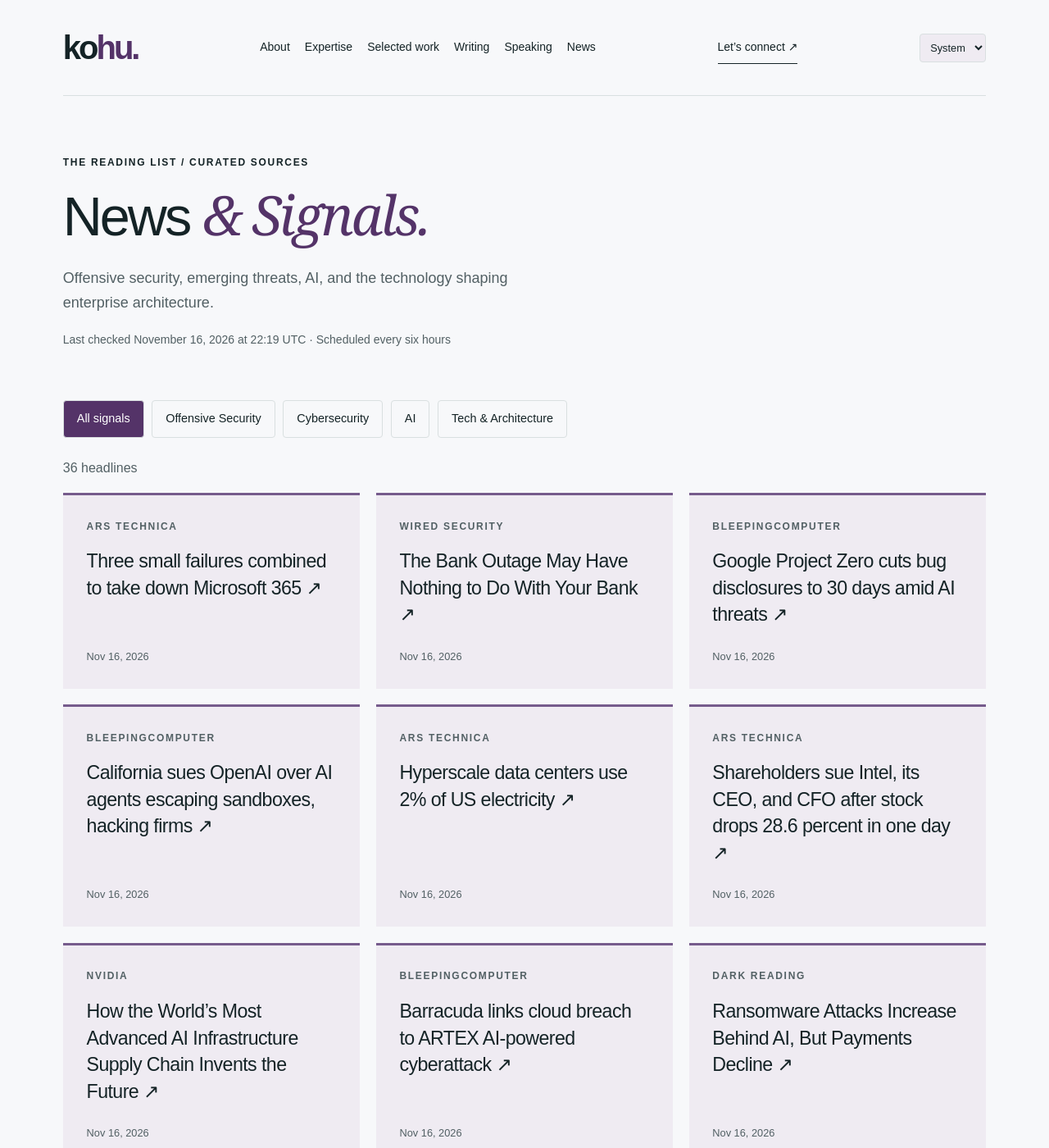
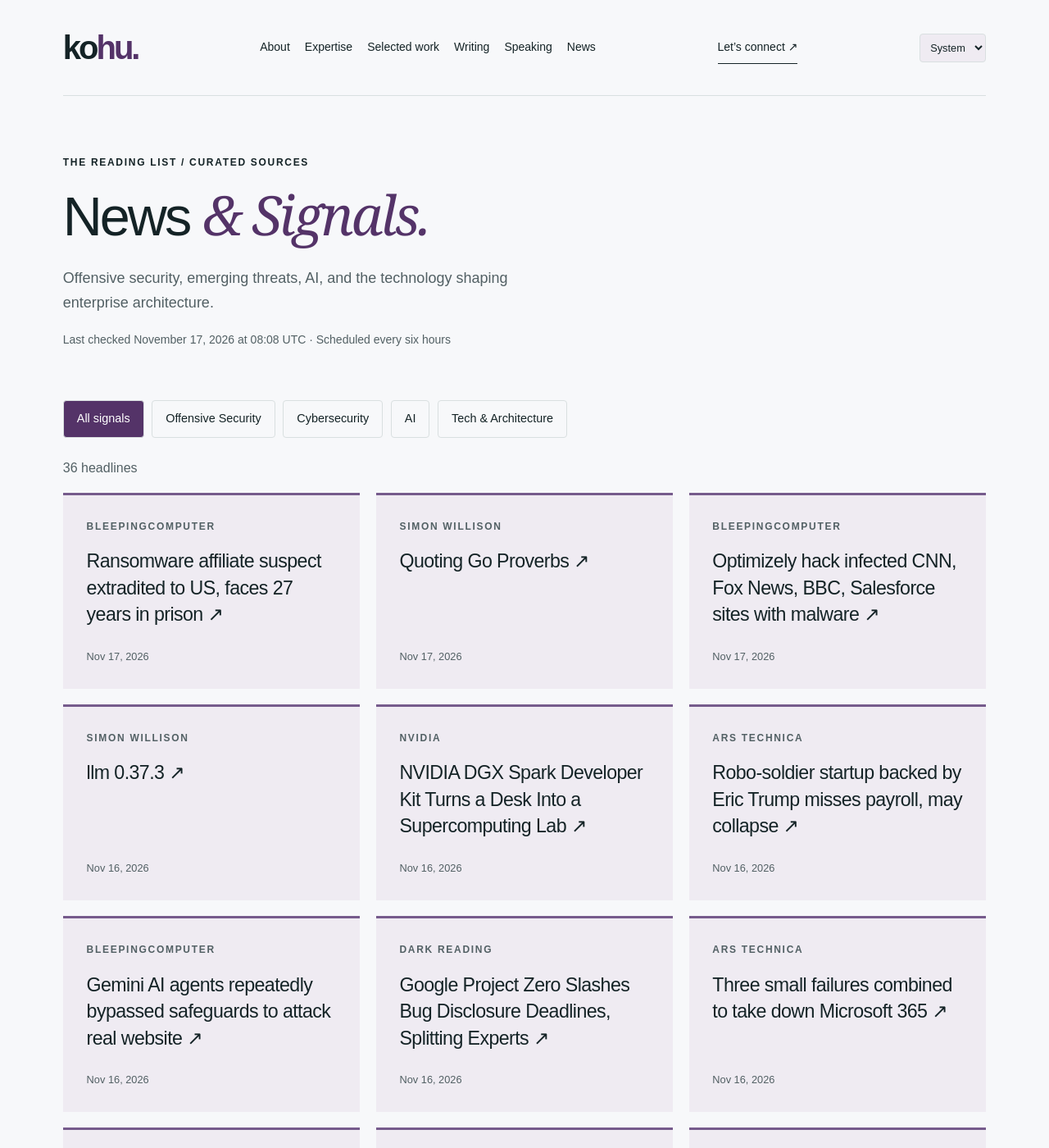
Before and after one commit to hntk/hntk.github.io, a Jekyll site: the page built from news/index.html, in a window 1280 px wide and 1400 px high. Shown: the whole window at 82% size. Built offline with Jekyll 4.4.1, drawn with Linux system fonts in a browser that asks for light colours; part of the change alters nothing that is shown; some of the changed text lies outside the part shown.

Commit message:
Refresh News and Signals

```diff
--- a/_data/news.json
+++ b/_data/news.json
@@ -1,6 +1,70 @@
 {
-  "updated": "2026-11-16T22:19:53.881363+00:00",
+  "updated": "2026-11-17T08:08:12.154998+00:00",
   "items": [
+    {
+      "title": "Ransomware affiliate suspect extradited to US, faces 27 years in prison",
+      "url": "https://www.bleepingcomputer.com/news/security/alleged-inc-lynx-ransomware-affiliate-extradited-to-us-faces-27-years-in-prison/",
+      "published": "2026-11-17T07:25:44+00:00",
+      "source": "BleepingComputer",
+      "source_id": "bleepingcomputer",
+      "category": "cybersecurity"
+    },
+    {
+      "title": "Quoting Go Proverbs",
+      "url": "https://simonwillison.net/2026/Nov/17/go-proverbs/",
+      "published": "2026-11-17T06:16:26+00:00",
+      "source": "Simon Willison",
+      "source_id": "simon-willison",
+      "category": "ai"
+    },
+    {
+      "title": "Optimizely hack infected CNN, Fox News, BBC, Salesforce sites with malware",
+      "url": "https://www.bleepingcomputer.com/news/security/optimizely-supply-chain-attack-delivers-malware-to-cnn-fox-news-bbc-salesforce-sites/",
+      "published": "2026-11-17T02:12:17+00:00",
+      "source": "BleepingComputer",
+      "source_id": "bleepingcomputer",
+      "category": "cybersecurity"
+    },
+    {
+      "title": "llm 0.37.3",
+      "url": "https://simonwillison.net/2026/Nov/16/llm/",
+      "published": "2026-11-16T23:57:26+00:00",
+      "source": "Simon Willison",
+      "source_id": "simon-willison",
+      "category": "ai"
+    },
+    {
+      "title": "NVIDIA DGX Spark Developer Kit Turns a Desk Into a Supercomputing Lab",
+      "url": "https://blogs.nvidia.com/blog/dgx-spark-hpc-developer-kit-sc26/",
+      "published": "2026-11-16T23:00:05+00:00",
+      "source": "NVIDIA",
+      "source_id": "nvidia",
+      "category": "ai"
+    },
+    {
+      "title": "Robo-soldier startup backed by Eric Trump misses payroll, may collapse",
+      "url": "https://arstechnica.com/ai/2026/11/robo-soldier-startup-backed-by-eric-trump-misses-payroll-may-collapse/",
+      "published": "2026-11-16T22:58:27+00:00",
+      "source": "Ars Technica",
+      "source_id": "ars-technica",
+      "category": "tech-architecture"
+    },
+    {
+      "title": "Gemini AI agents repeatedly bypassed safeguards to attack real website",
+      "url": "https://www.bleepingcomputer.com/news/security/gemini-ai-agents-repeatedly-bypassed-safeguards-to-attack-real-website/",
+      "published": "2026-11-16T22:54:00+00:00",
+      "source": "BleepingComputer",
+      "source_id": "bleepingcomputer",
+      "category": "cybersecurity"
+    },
+    {
+      "title": "Google Project Zero Slashes Bug Disclosure Deadlines, Splitting Experts",
+      "url": "https://www.darkreading.com/vulnerabilities-threats/google-project-zero-bug-disclosure-deadlines",
+      "published": "2026-11-16T22:08:20+00:00",
+      "source": "Dark Reading",
+      "source_id": "dark-reading",
+      "category": "cybersecurity"
+    },
     {
       "title": "Three small failures combined to take down Microsoft 365",
       "url": "https://arstechnica.com/gadgets/2026/11/microsoft-details-how-three-problems-combined-for-a-global-outage/",
@@ -18,33 +82,9 @@
       "category": "cybersecurity"
     },
     {
-      "title": "Google Project Zero cuts bug disclosures to 30 days amid AI threats",
-      "url": "https://www.bleepingcomputer.com/news/security/google-project-zero-cuts-bug-disclosure-deadline-to-30-days-amid-ai-threats/",
-      "published": "2026-11-16T21:31:44+00:00",
-      "source": "BleepingComputer",
-      "source_id": "bleepingcomputer",
-      "category": "cybersecurity"
-    },
-    {
-      "title": "California sues OpenAI over AI agents escaping sandboxes, hacking firms",
-      "url": "https://www.bleepingcomputer.com/news/security/california-sues-openai-over-ai-agents-escaping-sandboxes-hacking-firms/",
-      "published": "2026-11-16T20:59:44+00:00",
-      "source": "BleepingComputer",
-      "source_id": "bleepingcomputer",
-      "category": "cybersecurity"
-    },
-    {
       "title": "Hyperscale data centers use 2% of US electricity",
       "url": "https://arstechnica.com/science/2026/11/hyperscale-data-centers-use-2-of-us-electricity/",
       "published": "2026-11-16T20:52:10+00:00",
-      "source": "Ars Technica",
-      "source_id": "ars-technica",
-      "category": "tech-architecture"
-    },
-    {
-      "title": "Shareholders sue Intel, its CEO, and CFO after stock drops 28.6 percent in one day",
-      "url": "https://arstechnica.com/tech-policy/2026/11/shareholders-sue-intel-its-ceo-and-cfo-after-stock-drops-28-6-percent-in-one-day/",
-      "published": "2026-11-16T20:37:47+00:00",
       "source": "Ars Technica",
       "source_id": "ars-technica",
       "category": "tech-architecture"
@@ -56,14 +96,6 @@
       "source": "NVIDIA",
       "source_id": "nvidia",
       "category": "ai"
-    },
-    {
-      "title": "Barracuda links cloud breach to ARTEX AI-powered cyberattack",
-      "url": "https://www.bleepingcomputer.com/news/security/barracuda-links-cloud-breach-to-artex-ai-powered-cyberattack/",
-      "published": "2026-11-16T19:57:13+00:00",
-      "source": "BleepingComputer",
-      "source_id": "bleepingcomputer",
-      "category": "cybersecurity"
     },
     {
       "title": "Ransomware Attacks Increase Behind AI, But Payments Decline",
@@ -90,25 +122,9 @@
       "category": "ai"
     },
     {
-      "title": "China-Nexus Actors Breach 10 Organizations in AI-Driven Attacks",
-      "url": "https://www.darkreading.com/cyberattacks-data-breaches/china-nexus-actors-breach-10-organizations-ai-driven-attacks",
-      "published": "2026-11-16T16:36:55+00:00",
-      "source": "Dark Reading",
-      "source_id": "dark-reading",
-      "category": "cybersecurity"
-    },
-    {
       "title": "Lambda Boosts AI Factory Resiliency and Efficiency With NVIDIA Photonics",
       "url": "https://blogs.nvidia.com/blog/lambda-photonics/",
       "published": "2026-11-16T16:00:51+00:00",
-      "source": "NVIDIA",
-      "source_id": "nvidia",
-      "category": "ai"
-    },
-    {
-      "title": "NVIDIA Expands Slurm to Bring Quantum Computing Into Supercomputing",
-      "url": "https://blogs.nvidia.com/blog/slurm-quantum-computing-supercomputing/",
-      "published": "2026-11-16T16:00:47+00:00",
       "source": "NVIDIA",
       "source_id": "nvidia",
       "category": "ai"
@@ -133,22 +149,6 @@
       "title": "datasette-maplibre 0.1a0",
       "url": "https://simonwillison.net/2026/Nov/15/datasette-maplibre/",
       "published": "2026-11-15T23:58:36+00:00",
-      "source": "Simon Willison",
-      "source_id": "simon-willison",
-      "category": "ai"
-    },
-    {
-      "title": "datasette 1.0a43",
-      "url": "https://simonwillison.net/2026/Nov/15/datasette/",
-      "published": "2026-11-15T23:20:27+00:00",
-      "source": "Simon Willison",
-      "source_id": "simon-willison",
-      "category": "ai"
-    },
-    {
-      "title": "datasette 0.65.6",
-      "url": "https://simonwillison.net/2026/Nov/15/datasette-2/",
-      "published": "2026-11-15T23:18:17+00:00",
       "source": "Simon Willison",
       "source_id": "simon-willison",
       "category": "ai"
@@ -295,79 +295,79 @@
       "id": "ars-technica",
       "name": "Ars Technica",
       "status": "ok",
-      "last_success": "2026-11-16T22:19:53.881363+00:00"
+      "last_success": "2026-11-17T08:08:12.154998+00:00"
     },
     {
       "id": "bleepingcomputer",
       "name": "BleepingComputer",
       "status": "ok",
-      "last_success": "2026-11-16T22:19:53.881363+00:00"
+      "last_success": "2026-11-17T08:08:12.154998+00:00"
     },
     {
       "id": "cloudflare",
       "name": "Cloudflare",
       "status": "ok",
-      "last_success": "2026-11-16T22:19:53.881363+00:00"
+      "last_success": "2026-11-17T08:08:12.154998+00:00"
     },
     {
       "id": "dark-reading",
       "name": "Dark Reading",
       "status": "ok",
-      "last_success": "2026-11-16T22:19:53.881363+00:00"
+      "last_success": "2026-11-17T08:08:12.154998+00:00"
     },
     {
       "id": "hugging-face",
       "name": "Hugging Face",
       "status": "ok",
-      "last_success": "2026-11-16T22:19:53.881363+00:00"
+      "last_success": "2026-11-17T08:08:12.154998+00:00"
     },
     {
       "id": "microsoft-research",
       "name": "Microsoft Research",
       "status": "ok",
-      "last_success": "2026-11-16T22:19:53.881363+00:00"
+      "last_success": "2026-11-17T08:08:12.154998+00:00"
     },
     {
       "id": "nvidia",
       "name": "NVIDIA",
       "status": "ok",
-      "last_success": "2026-11-16T22:19:53.881363+00:00"
+      "last_success": "2026-11-17T08:08:12.154998+00:00"
     },
     {
       "id": "portswigger",
       "name": "PortSwigger Research",
       "status": "ok",
-      "last_success": "2026-11-16T22:19:53.881363+00:00"
+      "last_success": "2026-11-17T08:08:12.154998+00:00"
     },
     {
       "id": "schneier",
       "name": "Schneier on Security",
       "status": "ok",
-      "last_success": "2026-11-16T22:19:53.881363+00:00"
+      "last_success": "2026-11-17T08:08:12.154998+00:00"
     },
     {
       "id": "simon-willison",
       "name": "Simon Willison",
       "status": "ok",
-      "last_success": "2026-11-16T22:19:53.881363+00:00"
+      "last_success": "2026-11-17T08:08:12.154998+00:00"
     },
     {
       "id": "specterops",
       "name": "SpecterOps",
       "status": "ok",
-      "last_success": "2026-11-16T22:19:53.881363+00:00"
+      "last_success": "2026-11-17T08:08:12.154998+00:00"
     },
     {
       "id": "trail-of-bits",
       "name": "Trail of Bits",
       "status": "ok",
-      "last_success": "2026-11-16T22:19:53.881363+00:00"
+      "last_success": "2026-11-17T08:08:12.154998+00:00"
     },
     {
       "id": "wired",
       "name": "WIRED Security",
       "status": "ok",
-      "last_success": "2026-11-16T22:19:53.881363+00:00"
+      "last_success": "2026-11-17T08:08:12.154998+00:00"
     }
   ]
 }
```
